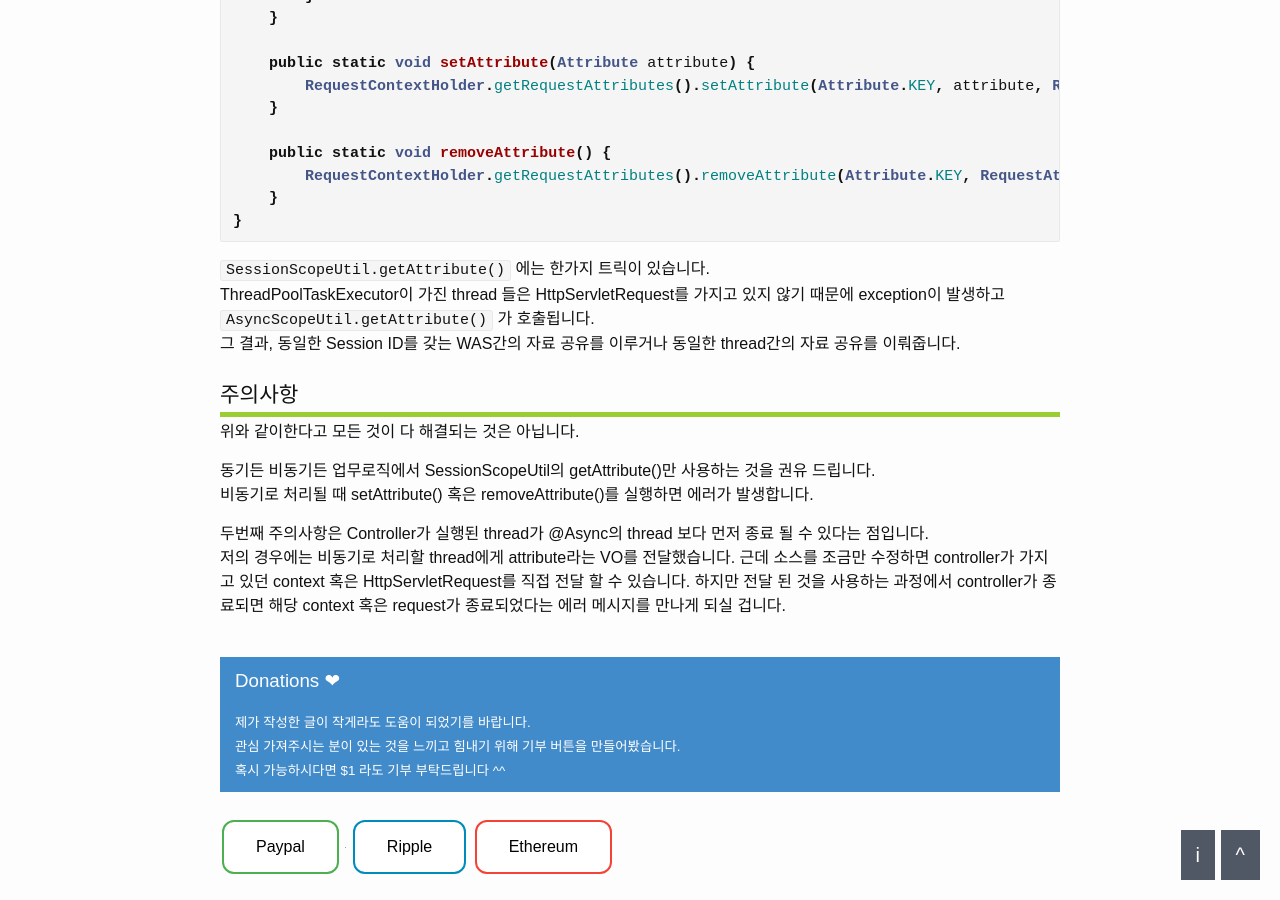
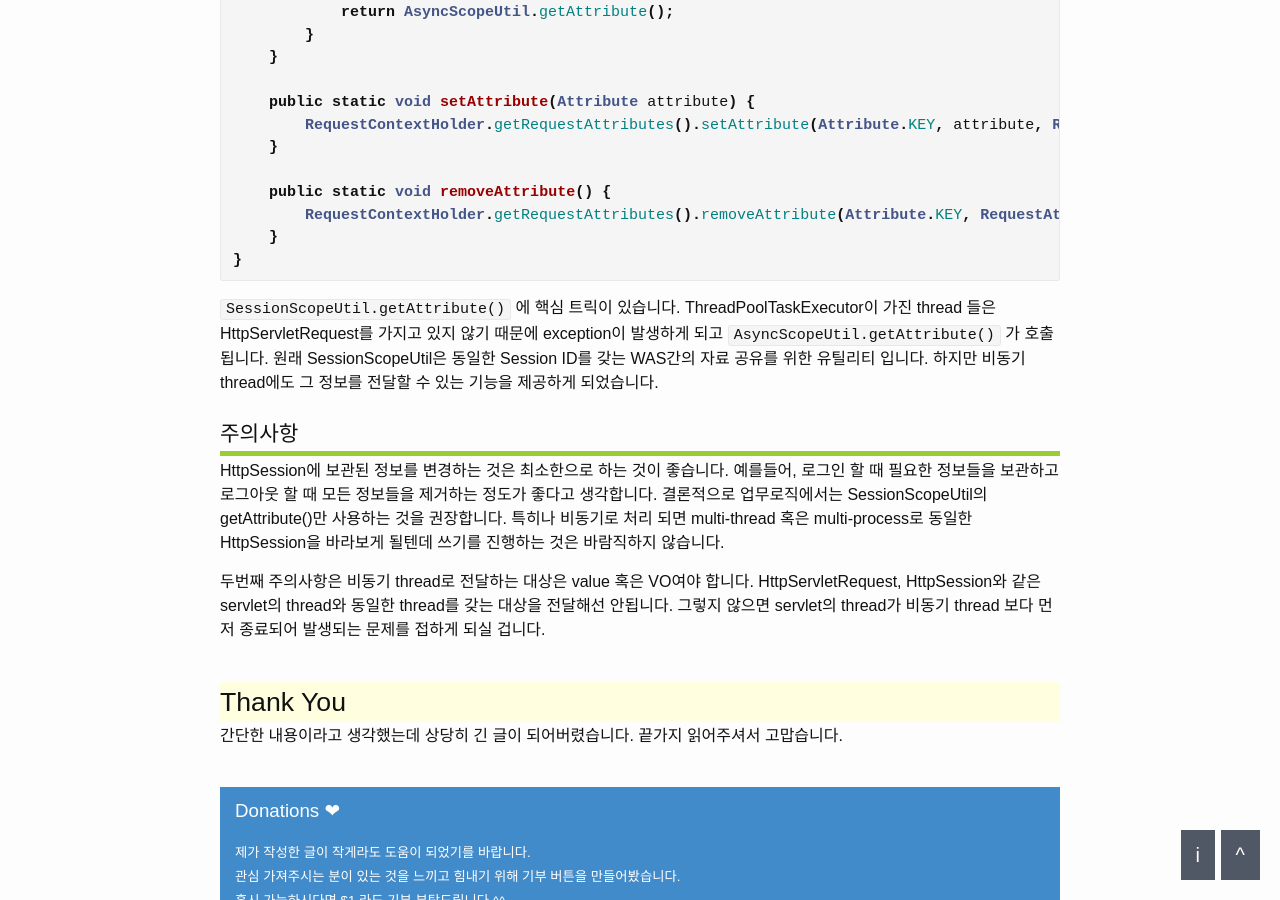
Before and after one commit to dveamer/dveamer.github.io, a Jekyll site: the page built from _posts/Spring/2019-01-05-SpringAsyncSession.md, in a window 1280 px wide and 900 px high, scrolled down 8087 px. Built offline with Jekyll 4.4.1, drawn with Linux system fonts in a browser that asks for light colours; comment, search, counter and statistics services are not loaded; some of the changed text lies outside the part shown.

Commit message:
homepage

````diff
--- a/_posts/Spring/2019-01-05-SpringAsyncSession.md
+++ b/_posts/Spring/2019-01-05-SpringAsyncSession.md
@@ -23,9 +23,12 @@ SpringBoot 를 사용했으며 java based configuration 방식을 이용했습
 
 ## 문제 제기
 
-Spring @Async를 쓰면 업무로직 변화없이 쉽게 비동기 처리를 진행 할 수 있습니다. 하지만 업무로직에서 HttpSession을 이용하거나 HttpServletRequest를 사용한다면 문제가 발생합니다. 물론 HttpSession에서 필요한 값들만 모아서 VO(Value Object)로 service로 넘긴다면 큰 문제가 되지 않겠지만 우리는 필요에 의해 controller, service, DAO 전역에서 HttpServletRequest에 직접 접근하는 방법을 사용하곤 합니다.
+Spring @Async를 쓰면 업무로직 변화없이 쉽게 비동기 처리를 진행 할 수 있습니다. 하지만 업무로직에서 HttpSession 혹은 HttpServletRequest를 사용한다면 문제가 발생합니다. 일단 비동기를 호출한 thread가 먼저 종료되면 HttpServletRequest의 scope도 함께 종료되어 비동기로 실행 된 로직에서는 사용에 실패하게 됩니다. 또한 Spring RequestContextHolder를 이용해서 HttpServletRequest에 접근하는 메소드를 비동기로 처리하게 되면 thread가 달라져서 Spring RequestContextHolder를 이용하는데 실패하게 됩니다.
 
-왜 그런 필요가 생기는지와 어떻게 직접 접근하는지에 대해서는 [Spring RequestContextHolder - 어디서든 HttpServletReqeust 사용하기](/BackEnd/SpringRequestContextHolder) 글을 참고해주시기 바랍니다.
+물론 HttpServletRequest에서 필요한 값들을 모아서 VO(Value Object)로 만들고 파라미터로 service에게 넘긴다면 문제가 되지 않습니다.
+하지만 우리는 필요에 의해 Spring RequestContextHolder를 이용한 controller, service, DAO 전역에서 HttpServletRequest에 직접 접근하는 방법을 사용하곤 합니다.
+
+왜 그런 필요가 생기는지와 어떻게 직접 접근하는지에 대해서는 [Spring RequestContextHolder - 어디서든 HttpServletReqeust 사용하기](/BackEnd/SpringRequestContextHolder) 글을 참고해주시기 바랍니다. 참고로 저는 logger, AOP, DAO 등에서 사용하기 위해서 주로 사용합니다.
 
 ~~~java
 @Service
@@ -85,13 +88,11 @@ SesssionScopeUtil에 대해서는 [Spring RequestContextHolder - 어디서든 Ht
 즉, 다른 WAS에서도 동일한 SESSION_ID를 가진 호출을 받는다면 SessionScopeUtil을 통해서 동일한 attribute를 사용할 수 있습니다.
 
 만약 mehtod1(), method2()가 모두 비동기가 아닌 동기방식으로 실행되었다면 당연히 모두 성공적으로 loggingCode를 로그에 남길 수 있었을 겁니다.
-test()에서 session scope에 기록을 했고 같은 process, 같은 thread인 method1()에서 당연히 session scope에서 loggingCode를 꺼낼 수 있습니다.
+그런데 어떠한 이유로 method1()과 method2()를 비동기방식으로 변경해야된다면 업무로직 변경없이 @Async만 추가하면 원하는 결과가 출력되지 않습니다.
+test() 와 method1(), method2()는 모두 다른 thread에서 실행 중이며 test()만 HttpServletRequest에 접근이 가능한 상황입니다.
 
-어떠한 이유로 method1()과 method2()를 비동기방식으로 변경해야된다면 [Spring @Async 비동기처리](/java/SpringAsync.html) 글에서는 얘기한대로 업무로직 변경없이 @Async만 추가하면 될까요?
-만약 method1()과 method2()가 매우 복잡한 업무로직을 가지고 있다면 @Async를 마음 놓고 추가할 수 있을까요?
-예를들어, 위와 같이 HttpServletRequest의 Session을 활용하는 업무로직을 비동기 처리하면 정상적인 결과를 얻지 못합니다.
+하지만 평소 SesssionScopeUtil과 같이 유연성을 더해 Spring RequestContextHolder을 사용하고 있었다면 업무로직 수정없이 설정과 유틸리티 수정만으로도 해결이 가능합니다.
 
-하지만 SpringAsyncConfig 설정 과정에서 몇가지 작업을 통해 마음놓고 @Async를 적용할 수 있는 해결방법을 알려드립니다.
 method1()를 비동기 처리하는 threadPoolTaskExecutor은 그냥 기본적인 Spring @Async으로 설정해서 처리실패하도록 하고 method2()를 비동기 처리하는 executorWithSession은 Session을 활용할 수 있도록 설정하겠습니다.
 
 ## Result
@@ -202,13 +203,11 @@ public class SpringAsyncConfig {
 }
 ~~~
 
-[Spring @Async 비동기처리](/java/SpringAsync.html) 글에서 설명드린 handler는 exception 처리를 위해서만 사용됐습니다.
-지금은 handler를 약간 수정해서 createWrappedRunnable() 에서 runnable AttributeAwareTask로 wrapping합니다. 그리고 wrapping하는 과정에서 SessionScopeUtil에서 꺼낸 attribute를 전달합니다.
+[Spring @Async 비동기처리](/java/SpringAsync.html) 글에서 설명드린 handler는 exception 처리를 위해서만 사용됐습니다. 이번에는 SessionScopeUtil에서 꺼낸 attribute를 비동기 실행 요청을 받는 thread에게 전달하는 기능을 추가 합니다.
 
-앞서 테스트 결과를 통해 설명하자면, GreetingService.test()는 http-nio-8080-exec-1 thread에서 실행됐고 GreetingService.method2()를 호출 했습니다.
-호출 후 비동기로 실행 되기 직전까지의 과정을 잠시 살펴보겠습니다.
+앞서 테스트 결과를 통해 설명하자면, test()는 http-nio-8080-exec-1 thread에서 실행됐고 method2()를 호출 했습니다. 호출 후 method2()가 ExecutorWithSession-1 thread에서 비동기로 실행 되기 직전까지의 과정을 잠시 살펴보겠습니다.
 
-GreetingService.method2()를 실행하라는 내용을 가진 runnable이 생성되어 HandlingExecutor.execute() 로 전달됩니다.
+method2()를 실행하라는 내용을 가진 task라는 변수명의 runnable을 HandlingExecutor.execute() 로 전달합니다.
 위의 코드에 포함된 내용이지만 구간별로 나눠서 설명을 하기 위해 HandlingExecutor.execute()의 내용을 한번 더 기술하겠습니다.
 
 ~~~java
@@ -228,8 +227,8 @@ GreetingService.method2()를 실행하라는 내용을 가진 runnable이 생성
     }
 ~~~
 
-전달된 runnable은 createWrappedRunnable()를 통해 AttributeAwareTask로 wrapping 된 후 AsyncTaskExecutor.execute()에 의해 비동기로 실행됩니다.
-비동기로 실행되기 전에 wrapping이 이뤄졌음을 주의해주시기 바랍니다. 그러면 이제 아직 비동기로 실행되기 전의 wrapping 과정을 살펴보겠습니다.
+전달된 runnable은 createWrappedRunnable()를 통해 wrapping 된 후 AsyncTaskExecutor.execute()에 의해 비동기로 실행됩니다.
+비동기로 실행되기 전에 wrapping이 이뤄졌음을 기억해주시기 바랍니다. 그러면 이제 아직 비동기로 실행되기 전의 wrapping 과정을 살펴보겠습니다.
 
 ~~~java
     public class HandlingExecutor implements AsyncTaskExecutor {
@@ -255,10 +254,10 @@ GreetingService.method2()를 실행하라는 내용을 가진 runnable이 생성
     }
 ~~~
 
-SessionScopeUtil로부터 attribute를 받고 runnable과 함께 AttributeAwareTask로 wrapping합니다.
+SessionScopeUtil로부터 받은 attribute를 runnable과 함께 AttributeAwareTask로 wrapping합니다.
 이 때는 비동기로 실행되기 전이기 때문에 SessionScopeUtil로부터 받은 attribute는 http-nio-8080-exec-1 thread의 HttpServletRequest로부터 받은 attribute 입니다.
 
-이제 다시 AsyncTaskExecutor.execute()가 호출되고 비동기로 실행된 직후를 살펴보겠습니다.
+이렇게 wrapping된 runnable은 리턴되어 AsyncTaskExecutor.execute()에 의해 비동기로 실행됩니다.
 
 ~~~java
     public class AttributeAwareTask<T> implements Callable<T>, Runnable {
@@ -280,21 +279,18 @@ SessionScopeUtil로부터 attribute를 받고 runnable과 함께 AttributeAwareT
     }
 ~~~
 
-비동기로 실행되었으니 현재는 ExecutorWithSession-1 thread로 무대가 바꼈습니다. 새로운 무대에서 아까 전달받은 attribute를 AsyncScopeUtil에 보관합니다.
-그 결과, method2()에서 SessionSopeUtil의 트릭을 통해 attribute를 꺼낼 수 있게 됩니다.
+비동기로 실행되었으니 현재는 ExecutorWithSession-1 thread로 무대가 바꼈습니다. 새로운 무대에서 아까 전달받은 attribute를 AsyncScopeUtil에 보관합니다. 그러면 method2()에서 SessionSopeUtil의 트릭을 통해 attribute를 꺼낼 수 있게 됩니다.
 
-그 작업이 끝나면 runnable이 실행되고 그 후 AsyncScopeUtil에서 아까 보관한 attribute를 제거합니다.
-만약 제거 과정을 빠뜨리시면 memory leak이 발생되니 절대 빼시면 안됩니다.
+runnable이 실행된 후 AsyncScopeUtil에서 아까 보관한 attribute를 제거합니다. 만약 제거 과정을 빠뜨리시면 memory leak이 발생됩니다.
 
 ## SessionScopeUtil & AsyncScopeUtil
 
-위의 설정만으로는 thread가 분리되었음에도 Session에 보관된 attribute를 꺼내쓰는 내용이 설명되지 않습니다.
-SessionScopeUtil & AsyncScopeUtil 이 가진 간단한 트릭을 설명드립니다.
+위의 설정만으로는 설명이 부족하고 SessionSopeUtil과 AsyncScopeUtil의 트릭에 대한 설명이 필요합니다.
 
 ### AsyncScopeUtil
 
 AsyncScopeUtil은 static으로 선언된 Map에 thread ID를 key로하여 자료를 관리합니다.
-동일한 thread 내에서는 Controller-Service-Dao 중 어느 곳에서든지 attribute를 보관하고 꺼내서 사용할 수 있습니다.
+동일한 thread 내에서는 Controller-Service-Dao 중 어느 곳에서든지 attribute를 보관하고 꺼내서 사용하게 해줍니다.
 
 ~~~java
 public class AsyncScopeUtil {
@@ -341,17 +337,16 @@ public class SessionScopeUtil {
 }
 ~~~
 
-```SessionScopeUtil.getAttribute()``` 에는 한가지 트릭이 있습니다.
-ThreadPoolTaskExecutor이 가진 thread 들은 HttpServletRequest를 가지고 있지 않기 때문에 exception이 발생하고 ```AsyncScopeUtil.getAttribute()``` 가 호출됩니다.
-그 결과, 동일한 Session ID를 갖는 WAS간의 자료 공유를 이루거나 동일한 thread간의 자료 공유를 이뤄줍니다.
-
+```SessionScopeUtil.getAttribute()``` 에 핵심 트릭이 있습니다. ThreadPoolTaskExecutor이 가진 thread 들은 HttpServletRequest를 가지고 있지 않기 때문에 exception이 발생하게 되고 ```AsyncScopeUtil.getAttribute()``` 가 호출됩니다. 원래 SessionScopeUtil은 동일한 Session ID를 갖는 WAS간의 자료 공유를 위한 유틸리티 입니다. 하지만 비동기 thread에도 그 정보를 전달할 수 있는 기능을 제공하게 되었습니다.
 
 ## 주의사항
 
-위와 같이한다고 모든 것이 다 해결되는 것은 아닙니다.
+HttpSession에 보관된 정보를 변경하는 것은 최소한으로 하는 것이 좋습니다. 예를들어, 로그인 할 때 필요한 정보들을 보관하고 로그아웃 할 때 모든 정보들을 제거하는 정도가 좋다고 생각합니다. 결론적으로 업무로직에서는 SessionScopeUtil의 getAttribute()만 사용하는 것을 권장합니다. 특히나 비동기로 처리 되면 multi-thread 혹은 multi-process로 동일한 HttpSession을 바라보게 될텐데 쓰기를 진행하는 것은 바람직하지 않습니다.
 
-동기든 비동기든 업무로직에서 SessionScopeUtil의 getAttribute()만 사용하는 것을 권유 드립니다.
-비동기로 처리될 때 setAttribute() 혹은 removeAttribute()를 실행하면 에러가 발생합니다.
+두번째 주의사항은 비동기 thread로 전달하는 대상은 value 혹은 VO여야 합니다. HttpServletRequest, HttpSession와 같은 servlet의 thread와 동일한 thread를 갖는 대상을 전달해선 안됩니다. 그렇지 않으면 servlet의 thread가 비동기 thread 보다 먼저 종료되어 발생되는 문제를 접하게 되실 겁니다.
 
-두번째 주의사항은 Controller가 실행된 thread가 @Async의 thread 보다 먼저 종료 될 수 있다는 점입니다.
-저의 경우에는 비동기로 처리할 thread에게 attribute라는 VO를 전달했습니다. 근데 소스를 조금만 수정하면 controller가 가지고 있던 context 혹은 HttpServletRequest를 직접 전달 할 수 있습니다. 하지만 전달 된 것을 사용하는 과정에서 controller가 종료되면 해당 context 혹은 request가 종료되었다는 에러 메시지를 만나게 되실 겁니다.
+
+
+# Thank You
+
+간단한 내용이라고 생각했는데 상당히 긴 글이 되어버렸습니다. 끝가지 읽어주셔서 고맙습니다.
````
Also changed, not shown: _posts/Spring/2019-01-05-SpringRequestContextHolder.md (+2 -2 lines).
